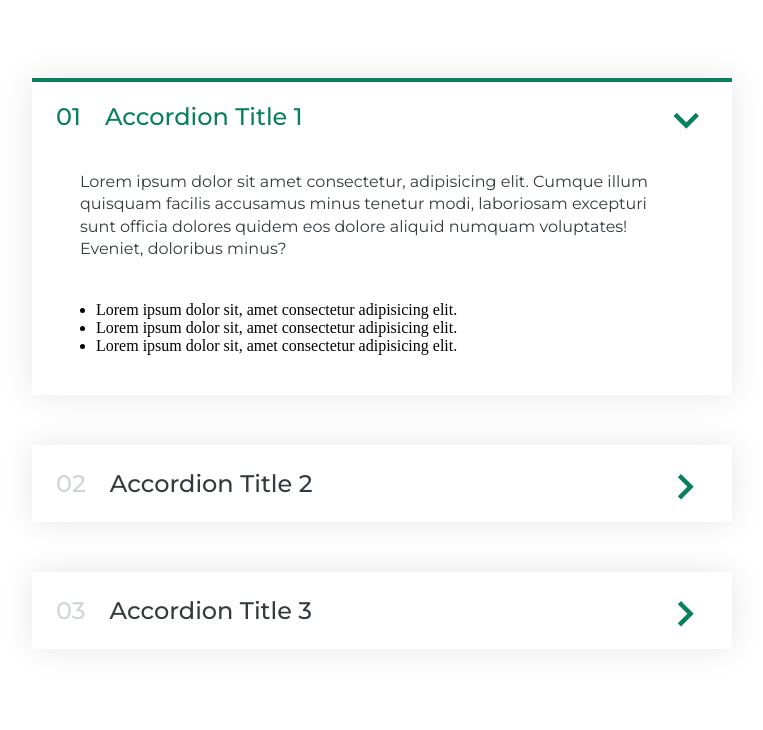
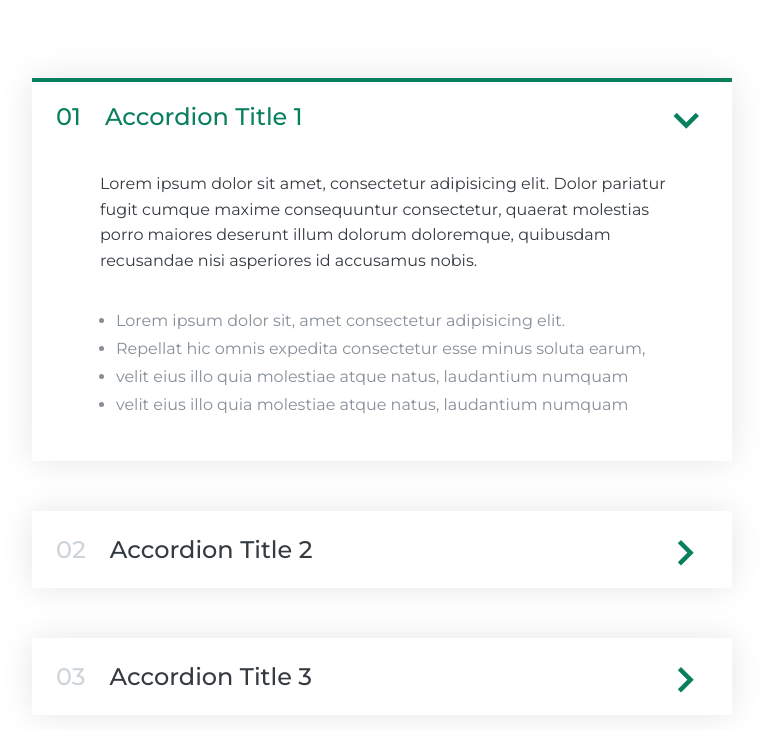
Before and after one commit to sleiterr/js-task-04-accordions, a plain HTML site: page index.html in a window 1280 px wide. Both pictures are taken after a click on the element 648 px from the left and 246 px from the top of the page. Shown: the part 130-860 px from the top of the page, without its empty margins (266-1029 px from the left). Drawn offline with Linux system fonts and the light colour scheme; files whose address does not match are found by name.

Commit message:
font-size, line-height for accordion-list

```diff
--- a/css/accordions.css
+++ b/css/accordions.css
@@ -93,9 +93,26 @@ body {
   font-family: "Montserrat";
   font-size: 16px;
   color: #343a40;
-  line-height: 1.4em;
+  line-height: 1.6em;
 
   padding: 24px;
+}
+
+.accordion-list {
+  display: flex;
+  flex-direction: column;
+  align-items: flex-start;
+  justify-content: center;
+  gap: 12px;
+
+  font-family: "Montserrat";
+  font-size: 16px;
+  line-height: 1em;
+  color: #868e96;
+  margin-bottom: 24px;
+}
+
+.accordion-item {
 }
 
 /* Add a background color to the button if it is clicked on (add the .active class with JS), and when you move the mouse over it (hover) */
@@ -120,6 +137,7 @@ body {
   /* padding: 0 18px; */
   background-color: white;
   overflow: hidden;
+  margin-left: 20px;
 }
 
 .show {
--- a/js/script.js
+++ b/js/script.js
@@ -23,31 +23,34 @@ const accordionContent = [
   {
     title: "Accordion Title 1",
     subtitle:
-      "Lorem ipsum dolor sit amet consectetur, adipisicing elit. Cumque illum quisquam facilis accusamus minus tenetur modi, laboriosam excepturi sunt officia dolores quidem eos dolore aliquid numquam voluptates! Eveniet, doloribus minus?",
+      "Lorem ipsum dolor sit amet, consectetur adipisicing elit. Dolor pariatur fugit cumque maxime consequuntur consectetur, quaerat molestias porro maiores deserunt illum dolorum doloremque, quibusdam recusandae nisi asperiores id accusamus nobis.",
     list: [
       "Lorem ipsum dolor sit, amet consectetur adipisicing elit.",
-      "Lorem ipsum dolor sit, amet consectetur adipisicing elit.",
-      "Lorem ipsum dolor sit, amet consectetur adipisicing elit.",
+      "Repellat hic omnis expedita consectetur esse minus soluta earum,",
+      "velit eius illo quia molestiae atque natus, laudantium numquam",
+      "velit eius illo quia molestiae atque natus, laudantium numquam",
     ],
   },
   {
     title: "Accordion Title 2",
     subtitle:
-      "Lorem ipsum dolor sit amet consectetur, adipisicing elit. Cumque illum quisquam facilis accusamus minus tenetur modi, laboriosam excepturi sunt officia dolores quidem eos dolore aliquid numquam voluptates! Eveniet, doloribus minus?",
+      "Lorem ipsum dolor sit amet, consectetur adipisicing elit. Dolor pariatur fugit cumque maxime consequuntur consectetur, quaerat molestias porro maiores deserunt illum dolorum doloremque, quibusdam recusandae nisi asperiores id accusamus nobis.",
     list: [
       "Lorem ipsum dolor sit, amet consectetur adipisicing elit.",
-      "Lorem ipsum dolor sit, amet consectetur adipisicing elit.",
-      "Lorem ipsum dolor sit, amet consectetur adipisicing elit.",
+      "Repellat hic omnis expedita consectetur esse minus soluta earum,",
+      "velit eius illo quia molestiae atque natus, laudantium numquam",
+      "velit eius illo quia molestiae atque natus, laudantium numquam",
     ],
   },
   {
     title: "Accordion Title 3",
     subtitle:
-      "Lorem ipsum dolor sit amet consectetur, adipisicing elit. Cumque illum quisquam facilis accusamus minus tenetur modi, laboriosam excepturi sunt officia dolores quidem eos dolore aliquid numquam voluptates! Eveniet, doloribus minus?",
+      "Lorem ipsum dolor sit amet, consectetur adipisicing elit. Dolor pariatur fugit cumque maxime consequuntur consectetur, quaerat molestias porro maiores deserunt illum dolorum doloremque, quibusdam recusandae nisi asperiores id accusamus nobis.",
     list: [
       "Lorem ipsum dolor sit, amet consectetur adipisicing elit.",
-      "Lorem ipsum dolor sit, amet consectetur adipisicing elit.",
-      "Lorem ipsum dolor sit, amet consectetur adipisicing elit.",
+      "Repellat hic omnis expedita consectetur esse minus soluta earum,",
+      "velit eius illo quia molestiae atque natus, laudantium numquam",
+      "velit eius illo quia molestiae atque natus, laudantium numquam",
     ],
   },
 ];
@@ -66,8 +69,10 @@ accordionContent.forEach((item, index) => {
       </div>
       <div class="panel">
         <p class='acc-content'>${item.subtitle}</p>
-        <ul>
-         ${item.list.map((item) => `<li>${item}</li>`).join("")}
+        <ul class='accordion-list'>
+         ${item.list
+           .map((item) => `<li class='accordion-item'>${item}</li>`)
+           .join("")}
 
         </ul>
       </div>
```
